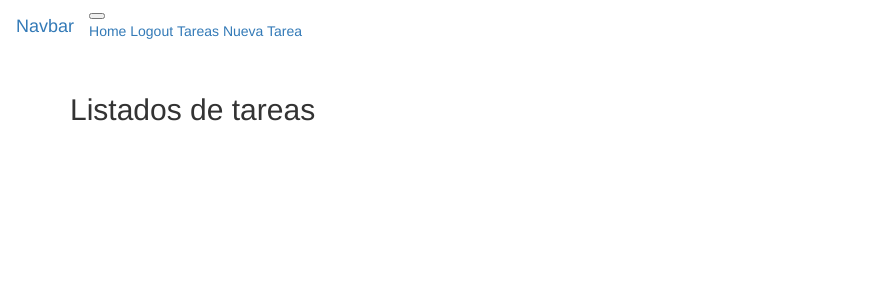
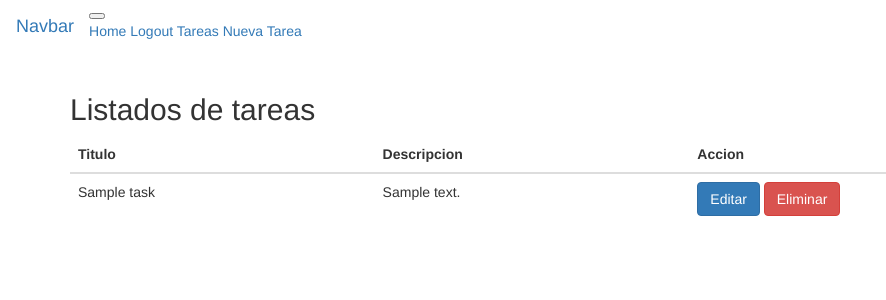
Before and after one commit to ocmv/project-python, a Flask app: page /tasks in a window 1280 px wide; the page is wider, and only the part inside the window is pictured. Shown: the top 300 px of that part, without its empty margins (0-886 px from the left). Run offline with Flask 2, Linux system fonts and the light colour scheme; a user stored in the database is signed in; tables that the repository leaves empty hold one stand-in row (values such as "Sample post"); some libraries are stand-ins or nearby versions.

Commit message:
lists tareas

```diff
--- a/app/models.py
+++ b/app/models.py
@@ -56,6 +56,12 @@ class Task(db.Model):
 	user_id = db.Column(db.Integer, db.ForeignKey('users.id'))
 	create_at = db.Column(db.DateTime, default=datetime.datetime.now())
 
+	@property
+	def little_description(self):
+		if len(self.description) > 20:
+			return self.description[0:19] + '...'
+		return self.description
+
 	@classmethod
 	def create_element(cls, title, description, user_id):
 		task = Task(title=title, description=description, user_id=user_id)
--- a/app/templates/layout.html
+++ b/app/templates/layout.html
@@ -12,14 +12,14 @@
 	</button>
 	<div class="collapse navbar-collapse" id="navbarNavAltMarkup">
 		<div class="navbar-nav">
-			<a class="nav-link active" href="/index">Home <span class="sr-only">(current)</span></a>
+			<a class="nav-link active" href="/index">Home</a>
 			{% if current_user.is_authenticated %}
-				<a class="nav-link active" href="{{url_for('.logout')}}">Logout <span class="sr-only">(current)</span></a>
-				<a class="nav-link active" href="{{url_for('.tasks')}}">Tareas <span class="sr-only">(current)</span></a>
-				<a class="nav-link active" href="{{url_for('.new_task')}}">Nueva Tarea <span class="sr-only">(current)</span></a>
+				<a class="nav-link active" href="{{url_for('.logout')}}">Logout</a>
+				<a class="nav-link active" href="{{url_for('.tasks')}}">Tareas</a>
+				<a class="nav-link active" href="{{url_for('.new_task')}}">Nueva Tarea</a>
 			{% else %}
-				<a class="nav-link active" href="{{url_for('.register')}}">Registrarme <span class="sr-only">(current)</span></a>
-				<a class="nav-link active" href="{{url_for('.login')}}">Login <span class="sr-only">(current)</span></a>
+				<a class="nav-link active" href="{{url_for('.register')}}">Registrarme</a>
+				<a class="nav-link active" href="{{url_for('.login')}}">Login</a>
 			{% endif %}
 		</div>
 	</div>
--- a/app/templates/task/list.html
+++ b/app/templates/task/list.html
@@ -2,4 +2,29 @@
 
 	{%block container%}
 		<h2>Listados de tareas</h2>
+		<table class="table">
+			<thead>
+				<tr>
+					<th scope="col">Titulo</th>
+					<th scope="col">Descripcion</th>
+					<th scope="col">Accion</th>
+				</tr>
+			</thead>
+			<tbody>
+				{% for task in tasks %}
+				<tr>
+					<td>
+						{{task.title}}
+					</td>
+					<td>
+						{{task.little_description}}
+					</td>
+					<td>
+						<a href="#" class="btn btn-primary">Editar</a>
+						<a href="#" class="btn btn-danger">Eliminar</a>
+					</td>
+				</tr>
+				{% endfor %}
+			</tbody>
+		</table>
 	{%endblock%}
--- a/app/views.py
+++ b/app/views.py
@@ -63,7 +63,8 @@ def register():
 @page.route('/tasks')
 @login_required
 def tasks():
-	return render_template('task/list.html', title='Tareas')
+	tasks = current_user.tasks
+	return render_template('task/list.html', title='Tareas', tasks=tasks)
 
 @page.route('/tasks/new', methods=['GET', 'POST'])
 @login_required
```
